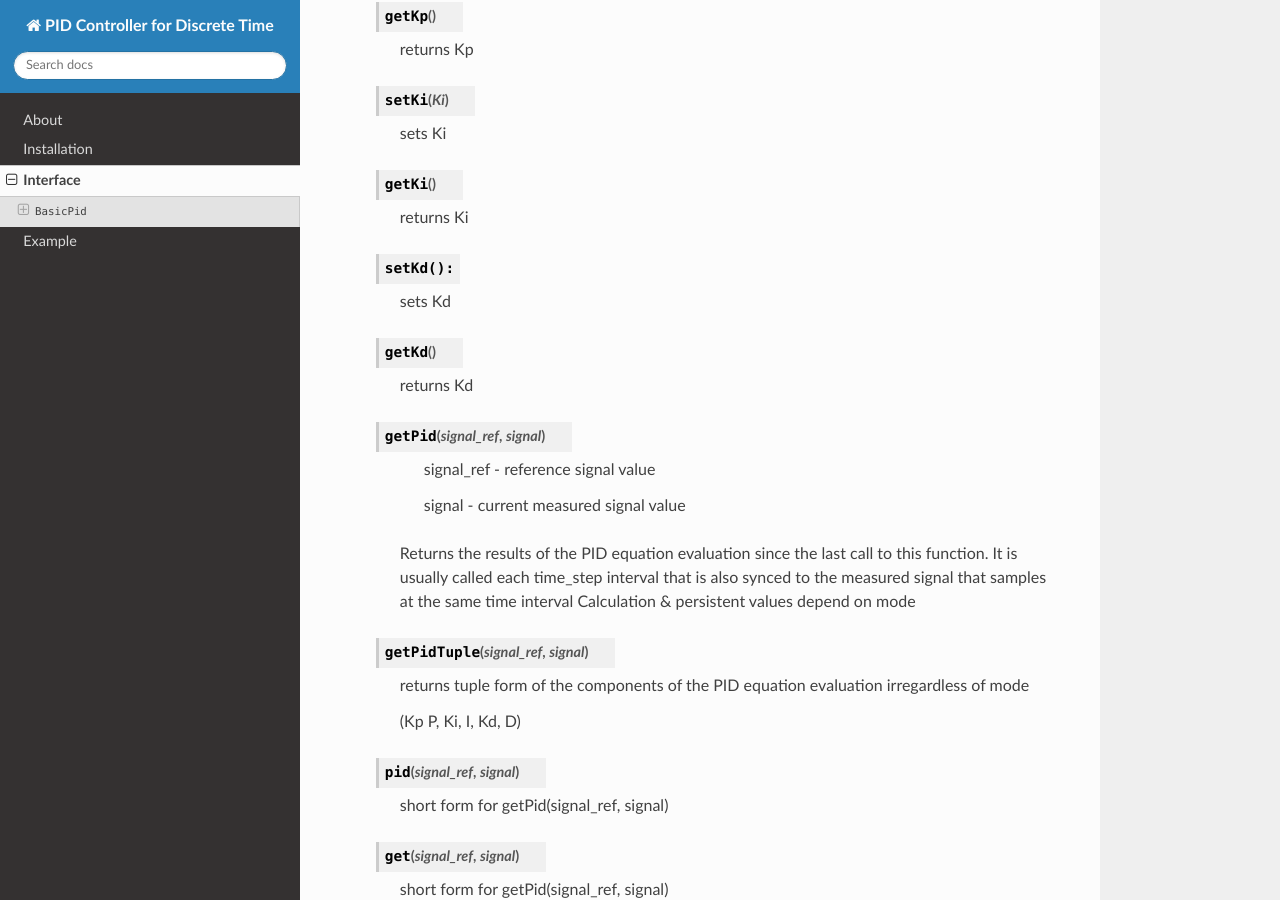
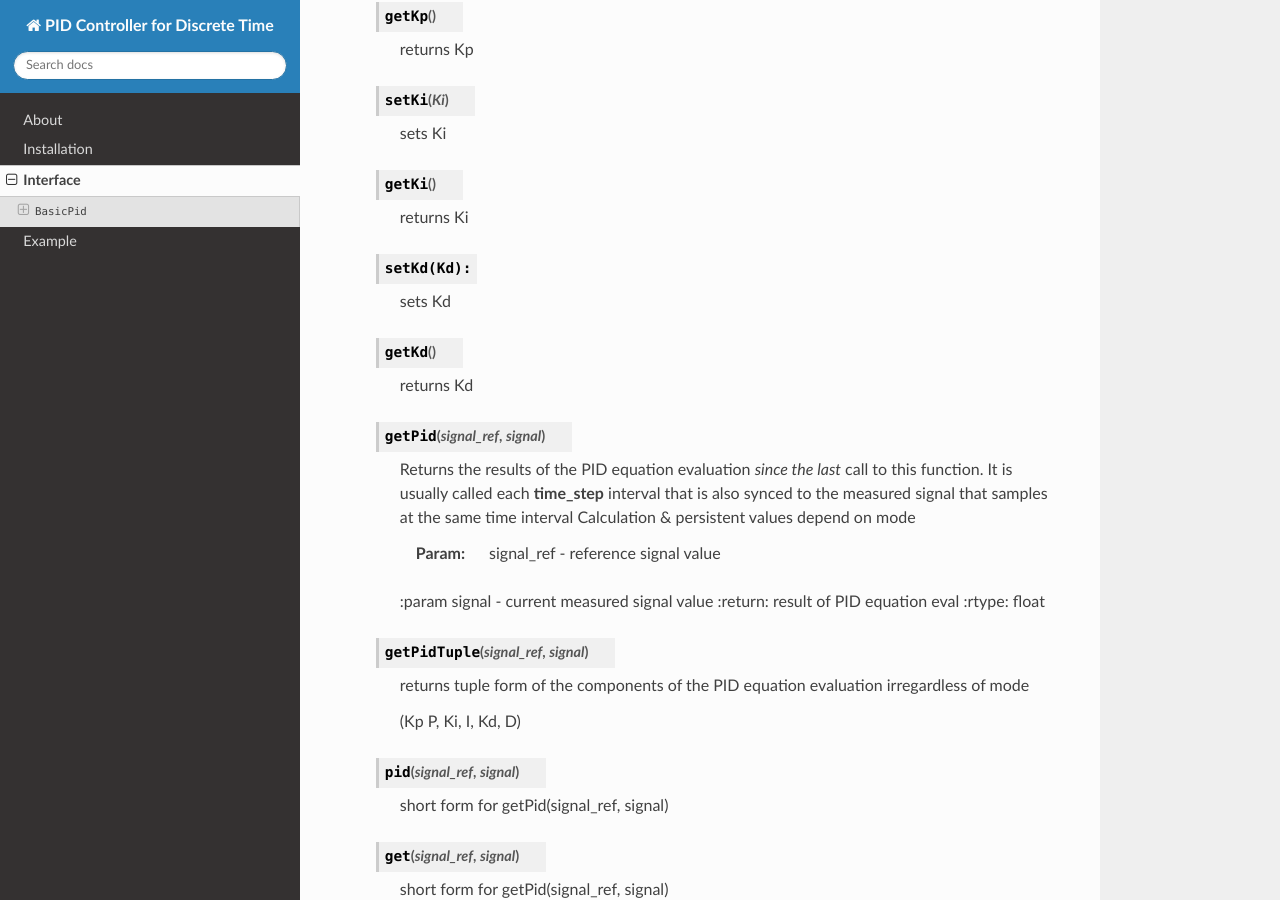
Before and after one commit to mkner/robo-pid, a Sphinx documentation site: the page built from docs/interface.rst, in a window 1280 px wide and 900 px high, scrolled down 1601 px. Built offline with Sphinx 7.4.7 and the Read the Docs theme 2.0.0, drawn with Linux system fonts in a browser that asks for light colours.

Commit message:
Update interface.rst

```diff
--- a/docs/interface.rst
+++ b/docs/interface.rst
@@ -96,7 +96,7 @@ Interface
      returns Ki
 
 
- .. method:: setKd():
+ .. method:: setKd(Kd):
 
        sets Kd
 
@@ -108,14 +108,15 @@ Interface
 
  .. method:: getPid(signal_ref, signal)
 
-    signal_ref - reference signal value
-
-    signal  - current measured signal value
-
-   Returns the results of the PID equation evaluation since the last call
-   to this function. It is usually called each time_step interval that is
+   Returns the results of the PID equation evaluation *since the last* call
+   to this function. It is usually called each **time_step** interval that is
    also synced to the measured signal that samples at the same time interval
    Calculation & persistent values depend on mode
+
+   :param: signal_ref - reference signal value
+   :param signal  - current measured signal value
+   :return: result of PID equation eval
+   :rtype: float
 
 
  .. method::  getPidTuple(signal_ref, signal)
```
